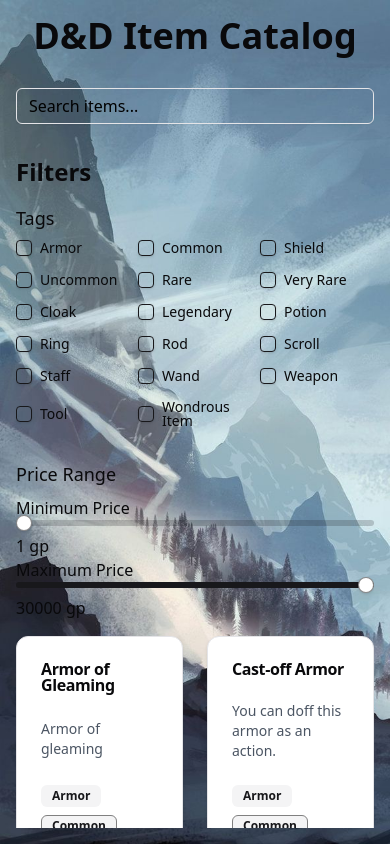
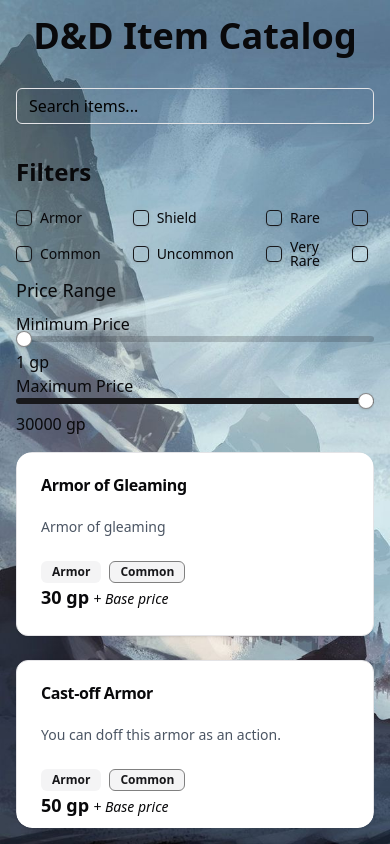
Before and after one commit to samuelmevik/DnD-items, a React (Vite) app: page / in a window 390 px wide. Built offline with nearby package versions, Linux system fonts and the light colour scheme.

Commit message:
Misc: Imp mobile

```diff
--- a/src/components/FilterSidebar.tsx
+++ b/src/components/FilterSidebar.tsx
@@ -1,6 +1,7 @@
 import { Checkbox } from "@/components/ui/checkbox";
 import { Label } from "@/components/ui/label";
 import { Slider } from "@/components/ui/slider";
+import { ScrollArea, ScrollBar } from "./ui/scroll-area";
 
 type FilterSidebarProps = {
   allTags: string[];
@@ -13,29 +14,20 @@
   availablePriceRange: [number, number];
 }
 
-export default function FilterSidebar({
-  allTags,
-  selectedTags,
-  onTagChange,
-  minPrice,
-  onMinPriceChange,
-  maxPrice,
-  onMaxPriceChange,
-  availablePriceRange,
-}: FilterSidebarProps) {
+function FilterSection({allTags, selectedTags, onTagChange} : { allTags: string[], selectedTags: string[], onTagChange: (tags: string[]) => void }) {
   const handleTagChange = (tag: string) => {
     const newTags = selectedTags.includes(tag)
       ? selectedTags.filter((t) => t !== tag)
       : [...selectedTags, tag]
     onTagChange(newTags)
   }
-
   return (
-    <div className="min-w-64">
+    <>
       <h2 className="text-2xl font-semibold mb-4">Filters</h2>
-      <div className="mb-6">
-        <h3 className="text-lg font-medium mb-2">Tags</h3>
-        <div className="grid md:grid-cols-1 grid-cols-3 gap-2">
+      <div className="md:mb-6">
+        <h3 className="text-lg font-medium mb-2 overflow-auto hidden md:block">Tags</h3>
+        <ScrollArea>
+          <div className="grid grid-flow-col grid-rows-2 md:grid-flow-row gap-x-8">
             {allTags.map((tag) => (
               <div key={tag} className="flex items-center mb-2">
                 <Checkbox
@@ -49,7 +41,27 @@
               </div>
             ))}
           </div>
+          <ScrollBar orientation="horizontal" />
+        </ScrollArea>
       </div>
+    </>
+  )
+}
+
+function PricingSection({
+  minPrice,
+  onMinPriceChange,
+  maxPrice,
+  onMaxPriceChange,
+  availablePriceRange,
+} : {
+  minPrice: number;
+  onMinPriceChange: (price: number) => void;
+  maxPrice: number;
+  onMaxPriceChange: (price: number) => void;
+  availablePriceRange: [number, number];
+}) {
+  return (
     <div>
     <h3 className="text-lg font-medium mb-2">Price Range</h3>
     <div>
@@ -76,8 +88,30 @@
       />
       <span>{maxPrice} gp</span>
     </div>
+  </div>
+  )
+}
 
-      </div>
+export default function FilterSidebar({
+  allTags,
+  selectedTags,
+  onTagChange,
+  minPrice,
+  onMinPriceChange,
+  maxPrice,
+  onMaxPriceChange,
+  availablePriceRange,
+}: FilterSidebarProps) {
+  return (
+    <div className="min-w-64">
+      <FilterSection allTags={allTags} selectedTags={selectedTags} onTagChange={onTagChange} />
+      <PricingSection
+        minPrice={minPrice}
+        onMinPriceChange={onMinPriceChange}
+        maxPrice={maxPrice}
+        onMaxPriceChange={onMaxPriceChange}
+        availablePriceRange={availablePriceRange}
+      />
     </div>
   );
 }
--- a/src/components/ItemList.tsx
+++ b/src/components/ItemList.tsx
@@ -4,8 +4,8 @@
 
 export default function ItemList({ items }: { items: Item[] }) {
   return (
-    <ScrollArea>
-      <div className="grid grid-cols-2 lg:grid-cols-3 gap-6 pb-4">
+    <ScrollArea className='rounded-2xl'>
+      <div className="grid grid-cols-1 md:grid-cols-2 lg:grid-cols-3 gap-6 pb-4">
         {items.map((item) => (
           <ItemCard key={item.id} item={item} />
         ))}
```
Lines whose indentation alone changed are shown as unchanged.
